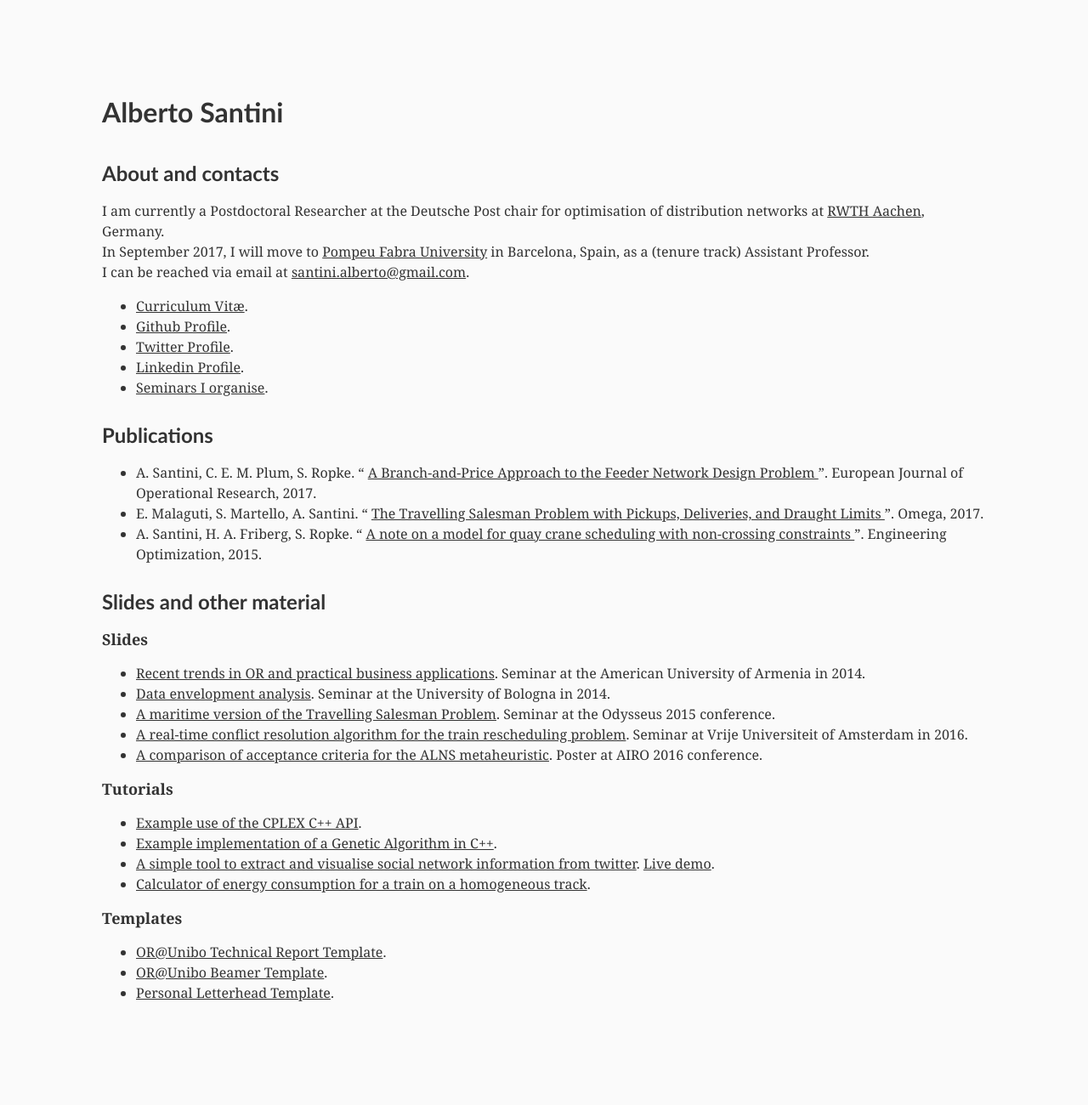
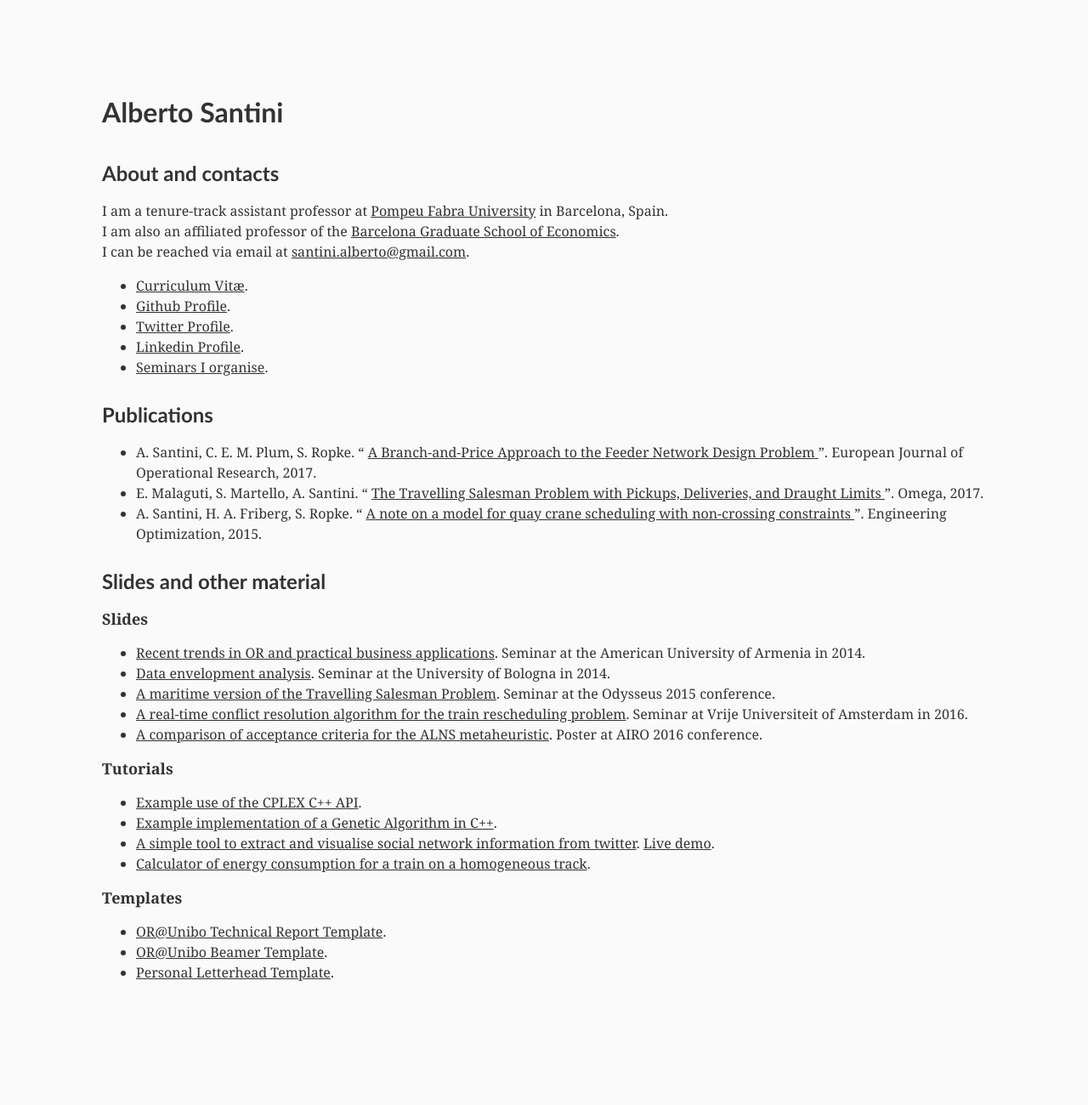
Before and after one commit to alberto-santini/alberto-santini.github.io, a Jekyll site: the page built from index.html, in a window 1280 px wide. Shown: the whole page at 85% size. Built offline with Jekyll 4.4.1, drawn with Linux system fonts in a browser that asks for light colours; after the commit the page ends 1276 px from its top, so only the background shows below that.

Commit message:
Updated cv and position

```diff
--- a/_posts/2016-01-01-main.html
+++ b/_posts/2016-01-01-main.html
@@ -2,8 +2,8 @@
   <h1>About and contacts</h1>
 
   <p>
-    I am currently a Postdoctoral Researcher at the Deutsche Post chair for optimisation of distribution networks at <a href="http://rwth-aachen.de/" alt="RWTH Home Page">RWTH Aachen</a>, Germany.<br/>
-    In September 2017, I will move to <a href="http://www.upf.edu/" alt="UPF Home Page">Pompeu Fabra University</a> in Barcelona, Spain, as a (tenure track) Assistant Professor.<br/>
+    I am a tenure-track assistant professor at <a href="http://www.upf.edu/" alt="UPF Home Page">Pompeu Fabra University</a> in Barcelona, Spain.<br/>
+    I am also an affiliated professor of the <a href="http://www.barcelonagse.edu/" alt="BGSE Home Page">Barcelona Graduate School of Economics</a>.<br/>
     I can be reached via email at <a href="mailto:santini.alberto@gmail.com" alt="Email Address">santini.alberto@gmail.com</a>.
   </p>
 
```
Also changed, not shown: 1 other file.
